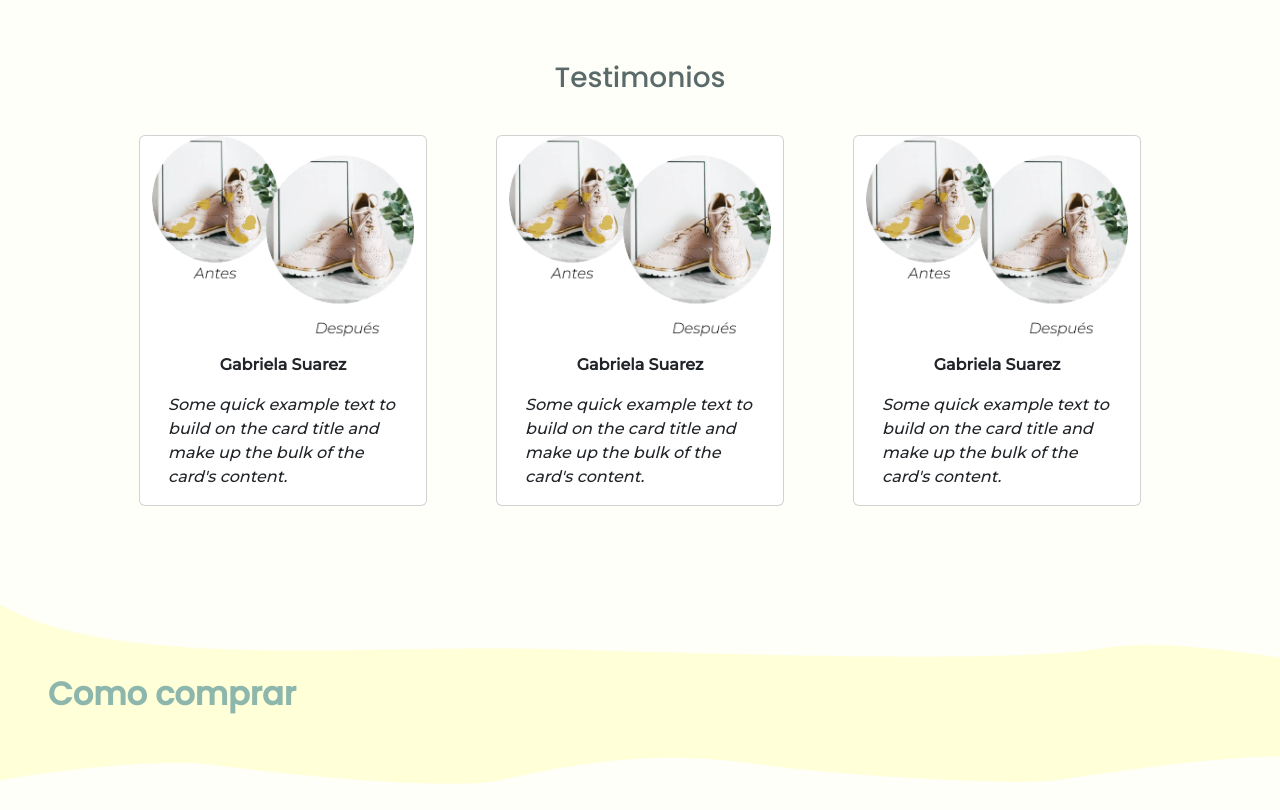
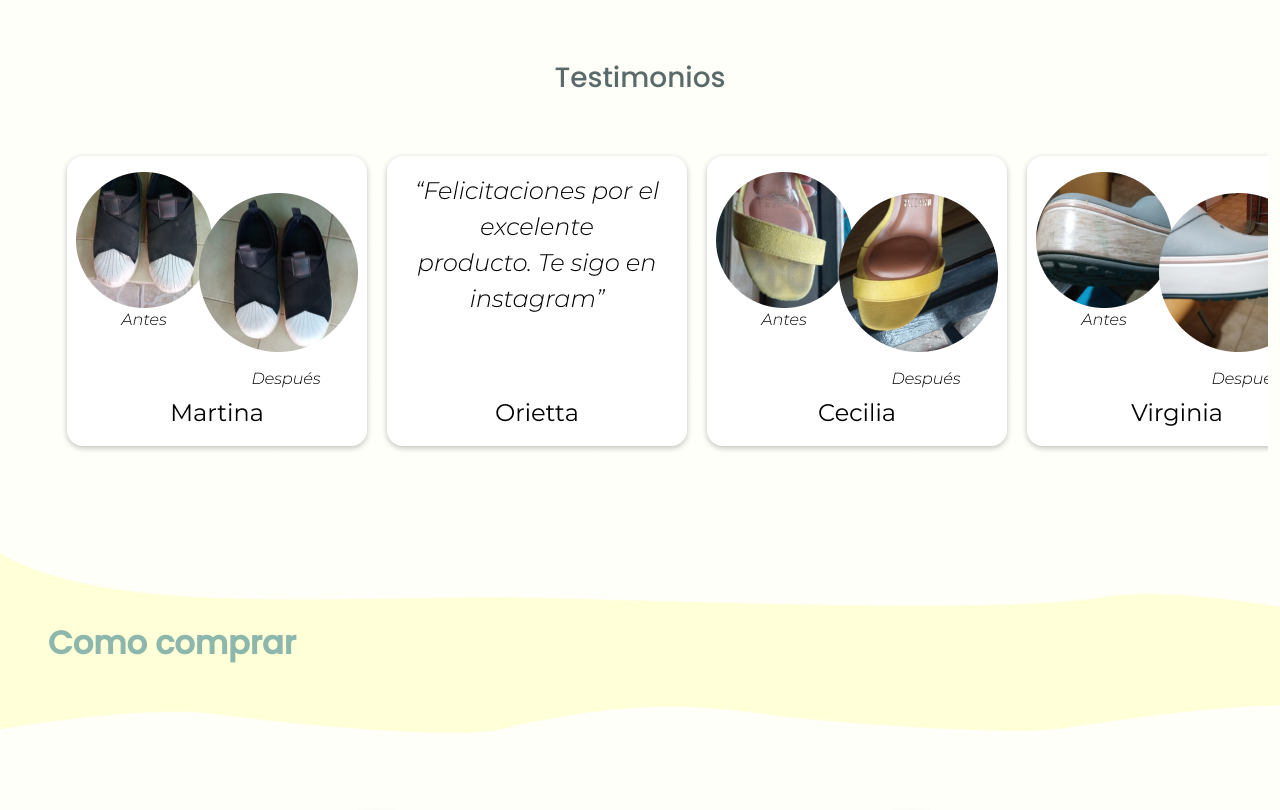
Before and after one commit to Proyecto-Coderhouse/LIM-SA, a website: page index.html in a window 1280 px wide. Shown: the part 2496-3306 px from the top of the page. Drawn offline with nearby package versions, Linux system fonts and the light colour scheme.

Commit message:
Cambio cards testimonios

```diff
--- a/CSS/index.css
+++ b/CSS/index.css
@@ -408,6 +408,35 @@ img.comoseusa_imagen.img-fluid {
     font-style: italic;
 }
 
+.testimonios_container{
+    display: inline-flex;
+    overflow-y: hidden;
+    overflow-x: auto;
+    width: 100%;
+}
+
+.testimonios_container::-webkit-scrollbar{
+    display: none;
+    width: 10px;
+    height: 20px;
+    background-color: #ffffd82c;
+}
+
+.testimonios_container:hover::-webkit-scrollbar {
+    display: initial;
+}
+
+.testimonios_container::-webkit-scrollbar-thumb {
+    background-color: #FFFFD8;
+}
+
+
+.img_testimonio{
+    width: 20rem;
+    padding: 3rem;
+    padding-bottom: 0;
+}
+
 /*********** SECCIONES ***********/
 
 .section_container{
--- a/index.html
+++ b/index.html
@@ -265,32 +265,16 @@
 
   <h3 class="testimonios text-center">Testimonios</h3>
 
-  <section class="container">
-    <div class="row justify-content-evenly">
+  <section class="container-fluid">
+    <div class="testimonios_container">
 
-      <div class="card col-md-3" style="width: 18rem; margin-top: 2rem;">
-        <img src="./imagenes/Frame 93.png" class="card-img-top" alt="...">
-        <div class="card-body">
-          <p class="card-text text-center card_testimonio_title">Gabriela Suarez</p>
-          <p class="card-text card_testimonio_text">Some quick example text to build on the card title and make up the bulk of the card's content.</p>
-        </div>
-      </div>
 
-      <div class="card col-md-3" style="width: 18rem; margin-top: 2rem;">
-        <img src="./imagenes/Frame 93.png" class="card-img-top" alt="...">
-        <div class="card-body">
-          <p class="card-text text-center card_testimonio_title">Gabriela Suarez</p>
-          <p class="card-text card_testimonio_text">Some quick example text to build on the card title and make up the bulk of the card's content.</p>
-        </div>
-      </div>
-
-      <div class="card col-md-3" style="width: 18rem; margin-top: 2rem;">
-        <img src="./imagenes/Frame 93.png" class="card-img-top" alt="...">
-        <div class="card-body">
-          <p class="card-text text-center card_testimonio_title">Gabriela Suarez</p>
-          <p class="card-text card_testimonio_text">Some quick example text to build on the card title and make up the bulk of the card's content.</p>
-        </div>
-      </div>
+    <div class="img_testimonio"><img class="" src="./imagenes/CardTestimonios1.png" alt=""></div>
+    <div class="img_testimonio"><img class="" src="./imagenes/CardTestimonios2.png" alt=""></div>
+    <div class="img_testimonio"><img class="" src="./imagenes/CardTestimonios3.png" alt=""></div>
+    <div class="img_testimonio"><img class="" src="./imagenes/CardTestimonios4.png" alt=""></div>
+    <div class="img_testimonio"><img class="" src="./imagenes/CardTestimonios5.png" alt=""></div>
+    <div class="img_testimonio"><img class="" src="./imagenes/CardTestimonios6.png" alt=""></div>
 
     </div>
 
@@ -376,8 +360,11 @@
                     <div><span class="close">&times;</span></div>
                     <ul class="modal_list aling-items-center">
                       <li>
-                        <p class="modal_list_title">Punto de venta 1:</p>
-                        <p class="modal_list_subtitle">Direccion 1</p>
+                        <a href="https://www.google.com.uy/maps/place/Pireluxs+Todo+Limpieza/@-31.3966186,-64.2497817,16.5z/data=!4m5!3m4!1s0x94329f319663fe43:0x78850ae9583d342c!8m2!3d-31.3961994!4d-64.2497513?hl=es-419" target="_blank" >
+                          <p class="modal_list_title">Punto de venta 1:</p>
+                          <p class="modal_list_subtitle">Av. Colon 5220</p>
+                        </a>
+
                       </li>
                       <li>
                         <p class="modal_list_title">Punto de venta 2:</p>
```
Also changed, not shown: imagenes/CardTestimonios1.png (added), imagenes/CardTestimonios2.png (added), imagenes/CardTestimonios3.png (added), imagenes/CardTestimonios4.png (added), imagenes/CardTestimonios5.png (added), imagenes/CardTestimonios6.png (added), imagenes/cardPasosDesktop2.png, imagenes/cardPasosDesktop3.png.
